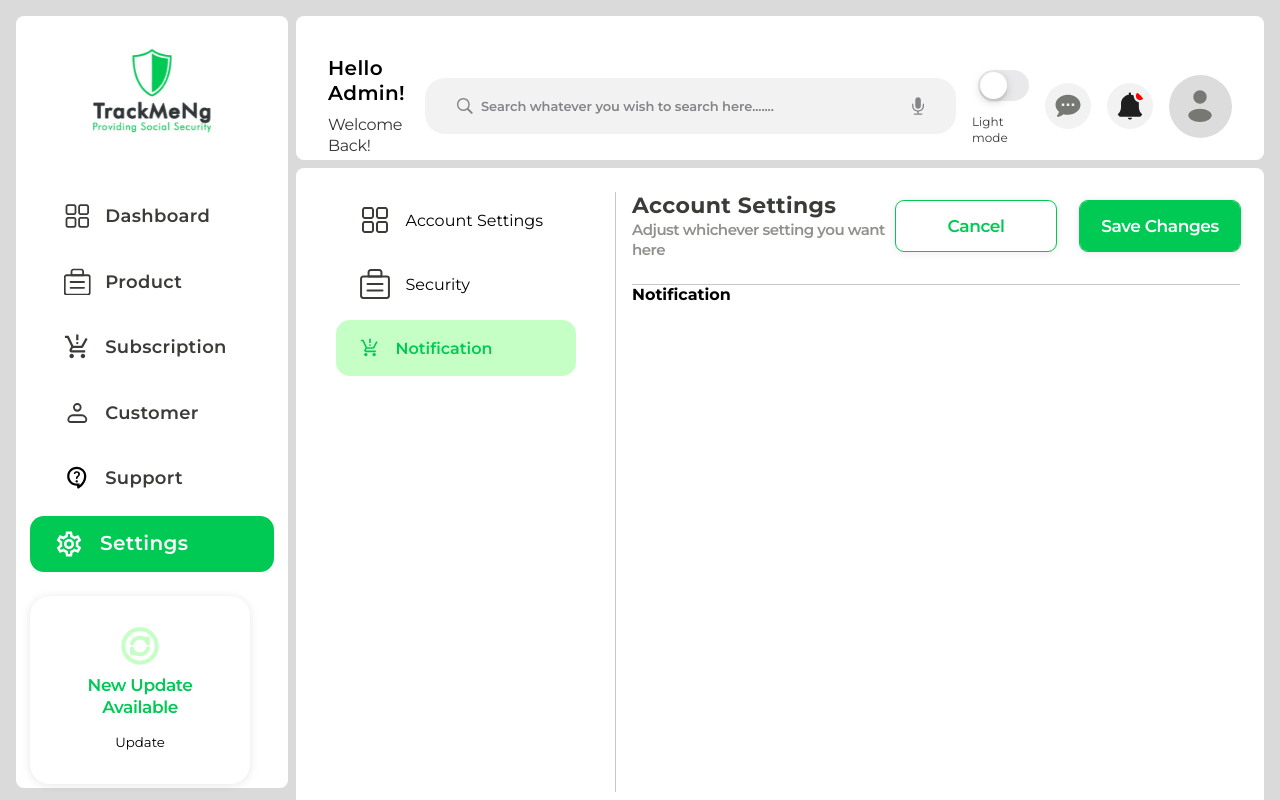
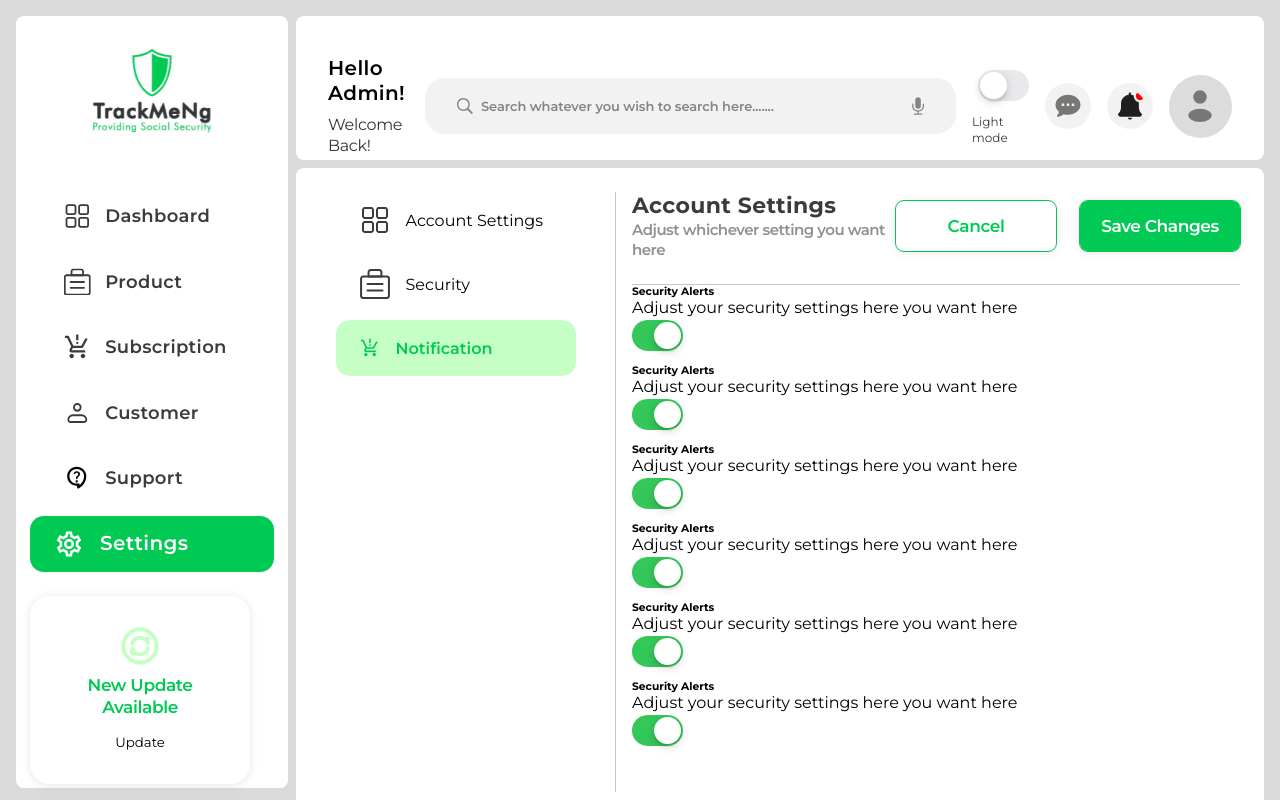
Before and after one commit to TrackMe-NG/dashboard_main, a React (Vite) app: page /settings in a window 1280 px wide. Both pictures are taken after a click on the item "Notification". Built offline with nearby package versions, Linux system fonts and the light colour scheme.

Commit message:
chores: updated notification component

```diff
--- a/src/(components)/(SettingsComps)/Notification.jsx
+++ b/src/(components)/(SettingsComps)/Notification.jsx
@@ -1,3 +1,5 @@
+import { switch_active_icon } from "../../assets/image";
+
 const Notification = () => {
   return (
     <section className="notification_sec">
@@ -17,7 +19,66 @@ const Notification = () => {
         </div>
 
         {/* MAIN */}
-        <h4>Notification</h4>
+        <div className="notification_main">
+          <div className="notification_main_inner">
+            <ul>
+              {/*  */}
+              <li>
+                <div>
+                  <h6>Security Alerts</h6>
+                  <p>Adjust your security settings here you want here</p>
+                </div>
+
+                <img src={switch_active_icon} alt="switch-icon" />
+              </li>
+              {/*  */}
+              <li>
+                <div>
+                  <h6>Security Alerts</h6>
+                  <p>Adjust your security settings here you want here</p>
+                </div>
+
+                <img src={switch_active_icon} alt="switch-icon" />
+              </li>
+              {/*  */}
+              <li>
+                <div>
+                  <h6>Security Alerts</h6>
+                  <p>Adjust your security settings here you want here</p>
+                </div>
+
+                <img src={switch_active_icon} alt="switch-icon" />
+              </li>
+              {/*  */}
+              <li>
+                <div>
+                  <h6>Security Alerts</h6>
+                  <p>Adjust your security settings here you want here</p>
+                </div>
+
+                <img src={switch_active_icon} alt="switch-icon" />
+              </li>
+              {/*  */}
+              <li>
+                <div>
+                  <h6>Security Alerts</h6>
+                  <p>Adjust your security settings here you want here</p>
+                </div>
+
+                <img src={switch_active_icon} alt="switch-icon" />
+              </li>
+              {/*  */}
+              <li>
+                <div>
+                  <h6>Security Alerts</h6>
+                  <p>Adjust your security settings here you want here</p>
+                </div>
+
+                <img src={switch_active_icon} alt="switch-icon" />
+              </li>
+            </ul>
+          </div>
+        </div>
       </div>
     </section>
   );
```
